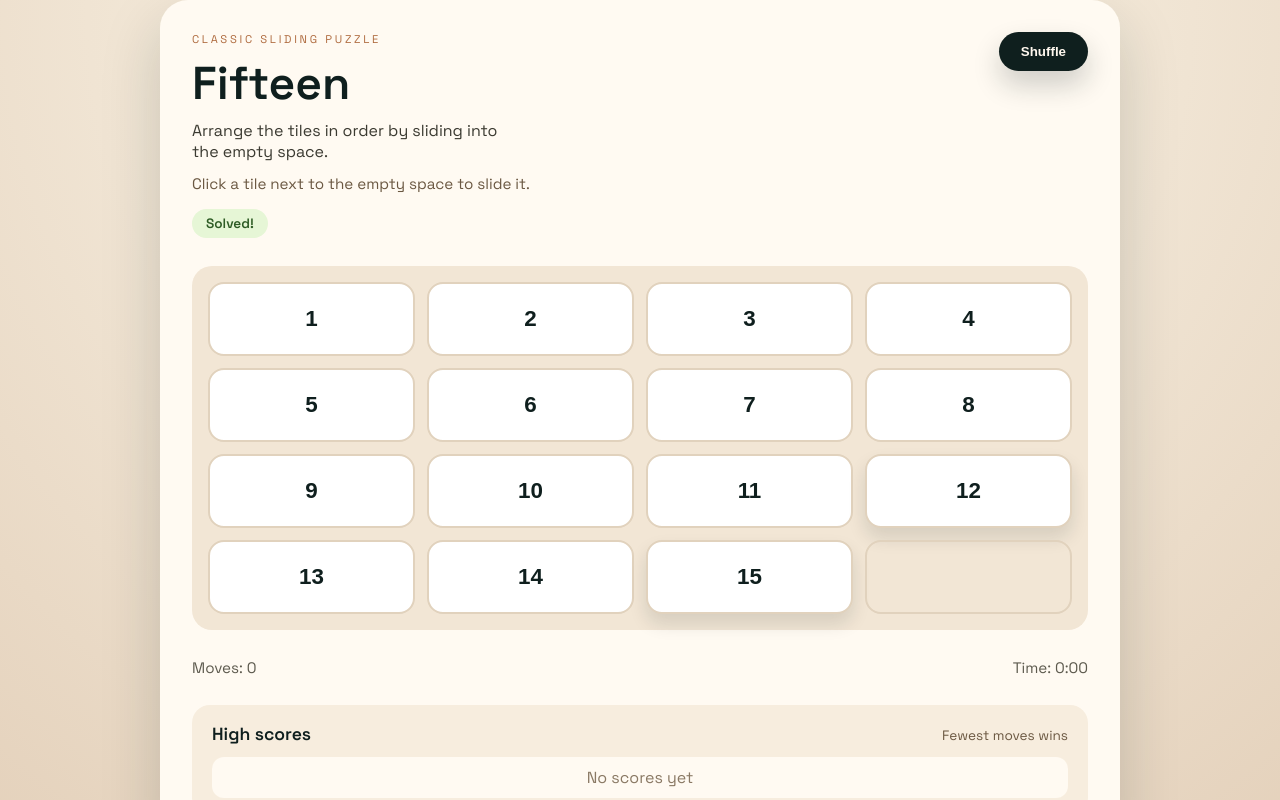
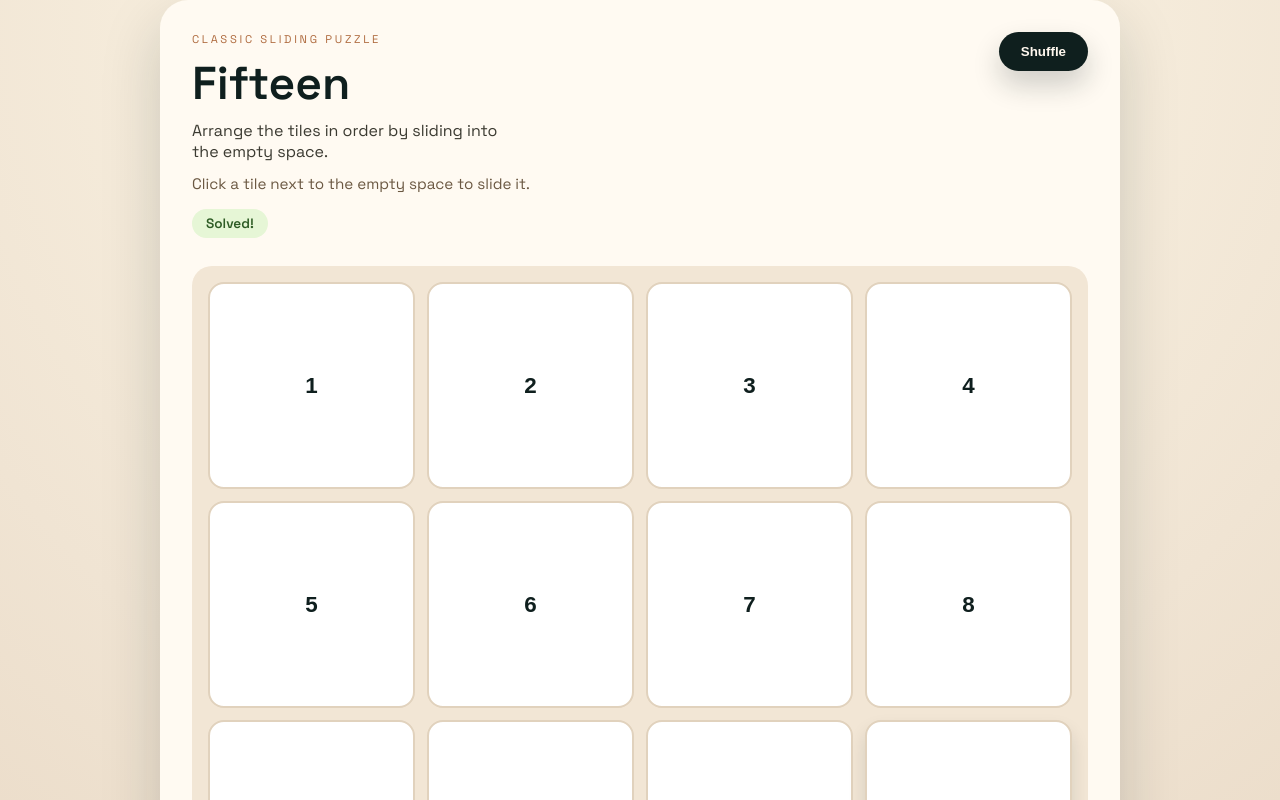
Before and after one commit to parsvensson/fifteen-game, a React (Vite) app: page / in a window 1280 px wide. Shown: the top 800 px of the page. Built offline with nearby package versions, Linux system fonts and the light colour scheme.

Commit message:
Make puzzle tiles square while keeping rounded corners

```diff
--- a/src/styles.css
+++ b/src/styles.css
@@ -120,10 +120,13 @@ h1 {
   border: 2px solid #e1d2bd;
   background: #ffffff;
   border-radius: 16px;
+  aspect-ratio: 1 / 1;
+  display: grid;
+  place-items: center;
   font-size: 1.4rem;
   font-weight: 600;
   color: #0f1f1e;
-  padding: 22px 0;
+  padding: 0;
   box-shadow: 0 10px 18px rgba(15, 31, 30, 0.12);
   cursor: pointer;
   transition: transform 120ms ease, box-shadow 120ms ease, background 120ms ease;
```
